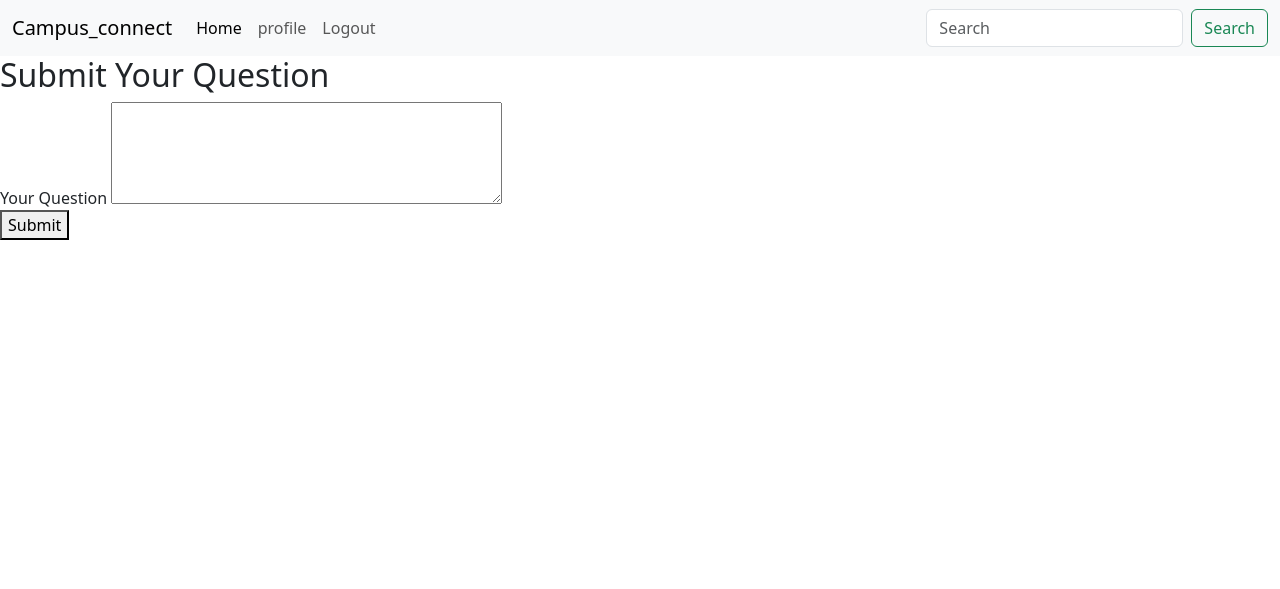
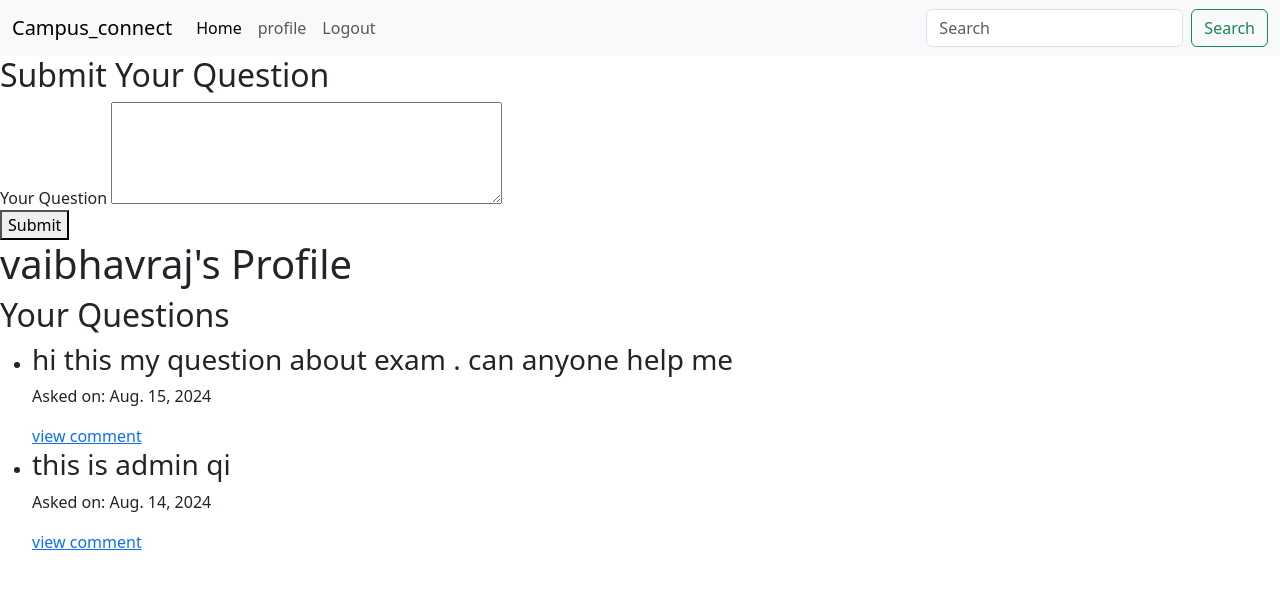
Before and after one commit to vaibhavRaj7667/sem_project, a Django app: page /profile/ in a window 1280 px wide. Shown: the top 589 px of the page. Run offline with Django 5.2, Linux system fonts and the light colour scheme; a user stored in the database is signed in; data comes from the database, SQL or seed files in the repository; both versions use the stored data as it was after the commit.

Commit message:
profile/views

```diff
--- a/campus_connect/student/templates/profile.html
+++ b/campus_connect/student/templates/profile.html
@@ -1,18 +1,41 @@
-{% extends "base.html" %}
-
-{% block content%}
+{% extends "base.html" %} {% block content%}
 <div class="form-container">
   <h2>Submit Your Question</h2>
   <form method="post">
     {% csrf_token %}
     <div class="form-group">
       <label for="id_question_text">Your Question</label>
-            {{ form.question_text }}  <!-- Render the textarea field here -->
+      {{ form.question_text }}
+      <!-- Render the textarea field here -->
     </div>
     <div class="form-group">
       <button type="submit">Submit</button>
     </div>
   </form>
+  {% comment %} {% for question in user_question %}
+  <div class="question-container">
+    <h5>{{ question.question_text }}</h5>
+  </div>
+  {% empty %}
+  <p>You haven't asked any questions yet.</p>
+  {% endfor %} {% endcomment %}
+
+  <h1>{{ request.user.username }}'s Profile</h1>
+
+  <h2>Your Questions</h2>
+  {% if user_question %}
+  <ul>
+    {% for question in user_question %}
+    <li>
+      <h3>{{ question.question_text }}</h3>
+      <p>Asked on: {{ question.created_on }}</p>
+      <a href="{% url 'question_detail' question.id %}">view comment</a>
+    </li>
+    {% endfor %}
+  </ul>
+  {% else %}
+  <p>You haven't asked any questions yet.</p>
+  {% endif %}
 </div>
 
 {%endblock%}
--- a/campus_connect/student/views.py
+++ b/campus_connect/student/views.py
@@ -51,6 +51,7 @@ def register(request):
 
 @login_required
 def profile(request):
+    user_question = questions.objects.filter(user=request.user).order_by('-created_on')
     if request.method=='POST':
         form = QuestionForm(request.POST)
         if form.is_valid():
@@ -61,7 +62,7 @@ def profile(request):
     else:
         form = QuestionForm()
 
-    return render(request,'profile.html',{'form':form})
+    return render(request,'profile.html',{'form':form, 'user_question': user_question})
 
 @login_required
 def delete_question(request, question_id):
```
Also changed, not shown: campus_connect/db.sqlite3. Lines whose indentation alone changed are shown as unchanged.
